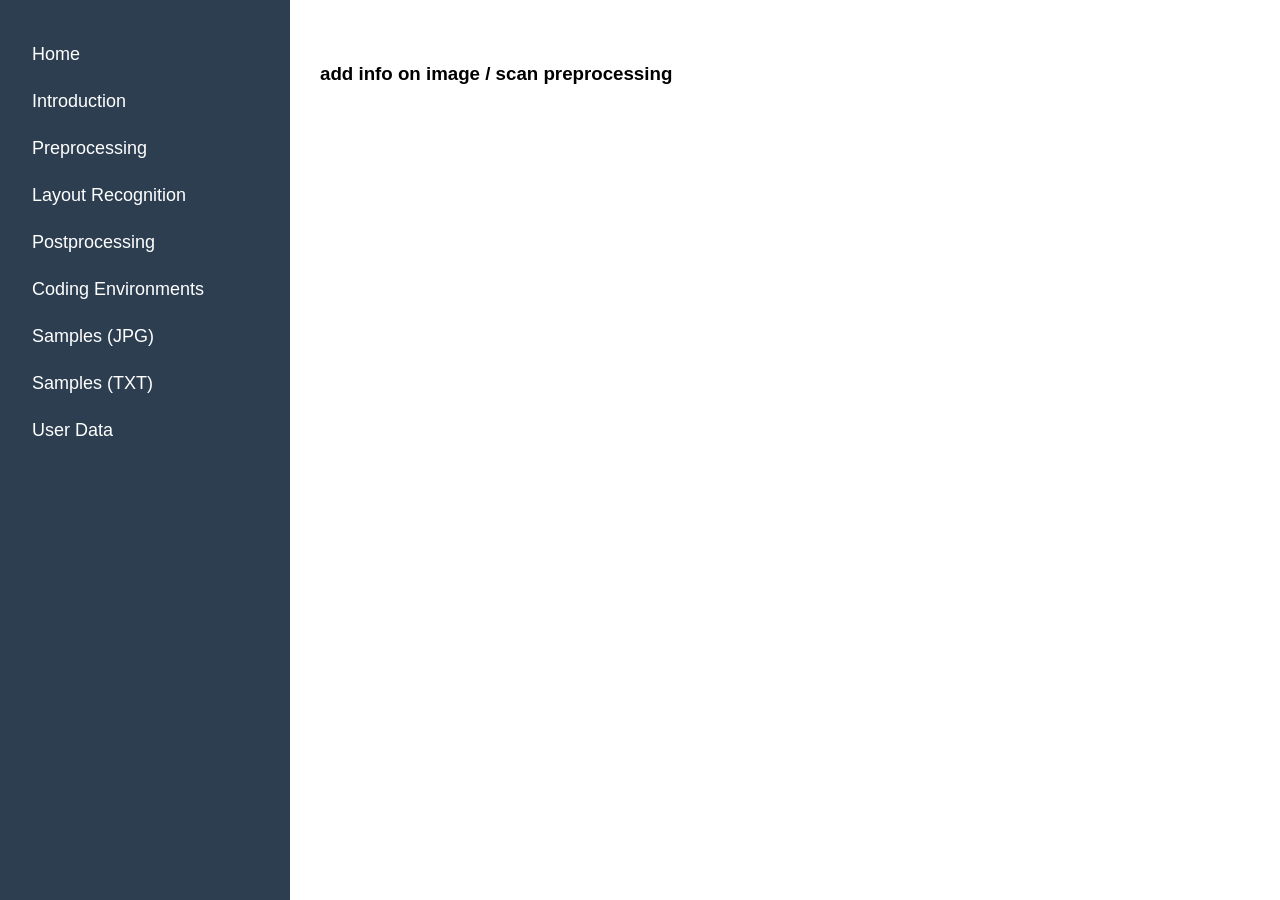
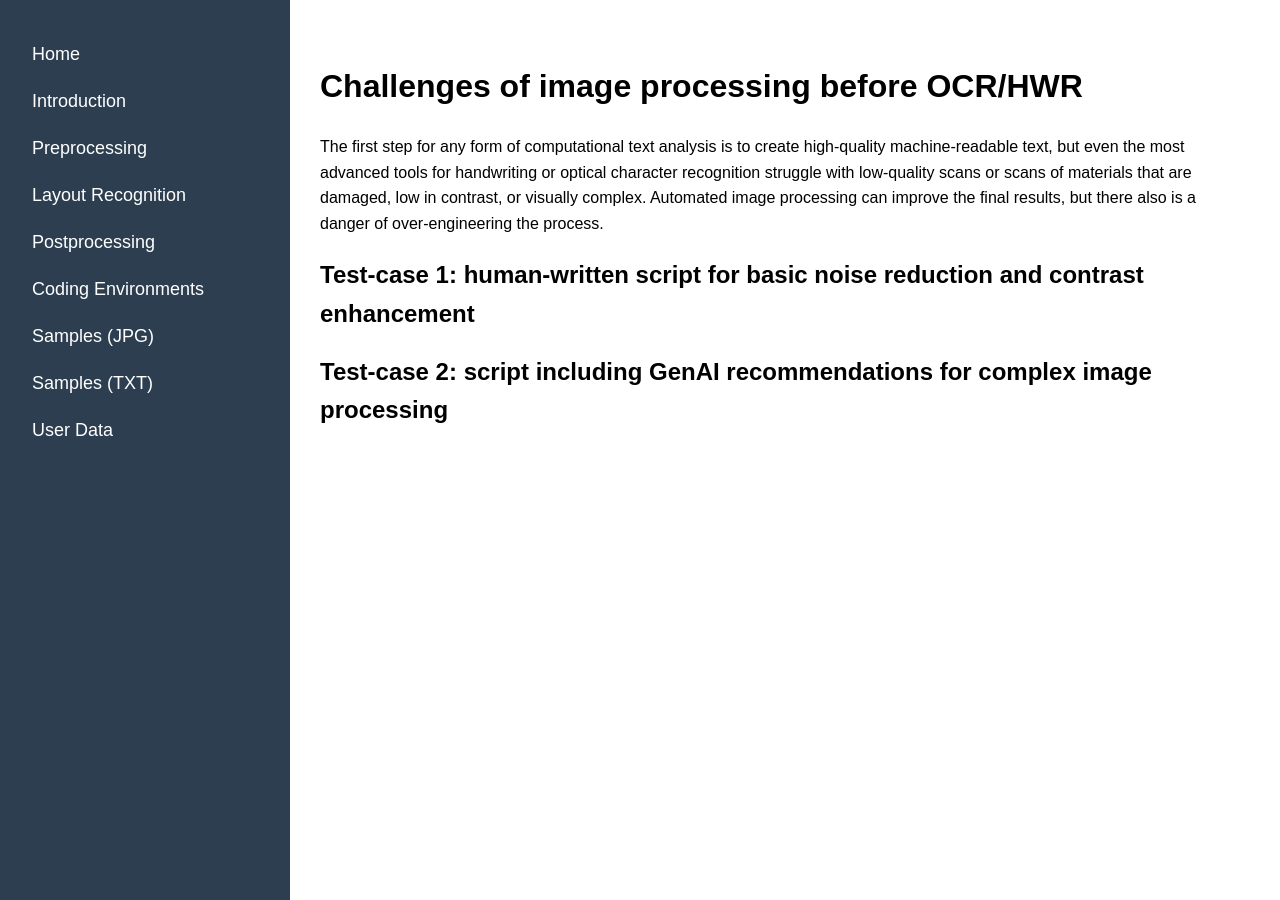
Before and after one commit to stwagner07/atr-historical-research, a Jekyll site: the page built from docs/preprocessing.md, in a window 1280 px wide. Built offline with Jekyll 4.4.1, drawn with Linux system fonts in a browser that asks for light colours; our own code applies the rules of GitHub Pages for plain Markdown files.

Commit message:
updated documentation

```diff
--- a/docs/preprocessing.md
+++ b/docs/preprocessing.md
@@ -1 +1,7 @@
-### add info on image / scan preprocessing
+# Challenges of image processing before OCR/HWR
+
+The first step for any form of computational text analysis is to create high-quality machine-readable text, but even the most advanced tools for handwriting or optical character recognition struggle with low-quality scans or scans of materials that are damaged, low in contrast, or visually complex. Automated image processing can improve the final results, but there also is a danger of over-engineering the process.
+
+## Test-case 1: human-written script for basic noise reduction and contrast enhancement
+
+## Test-case 2: script including GenAI recommendations for complex image processing
```
